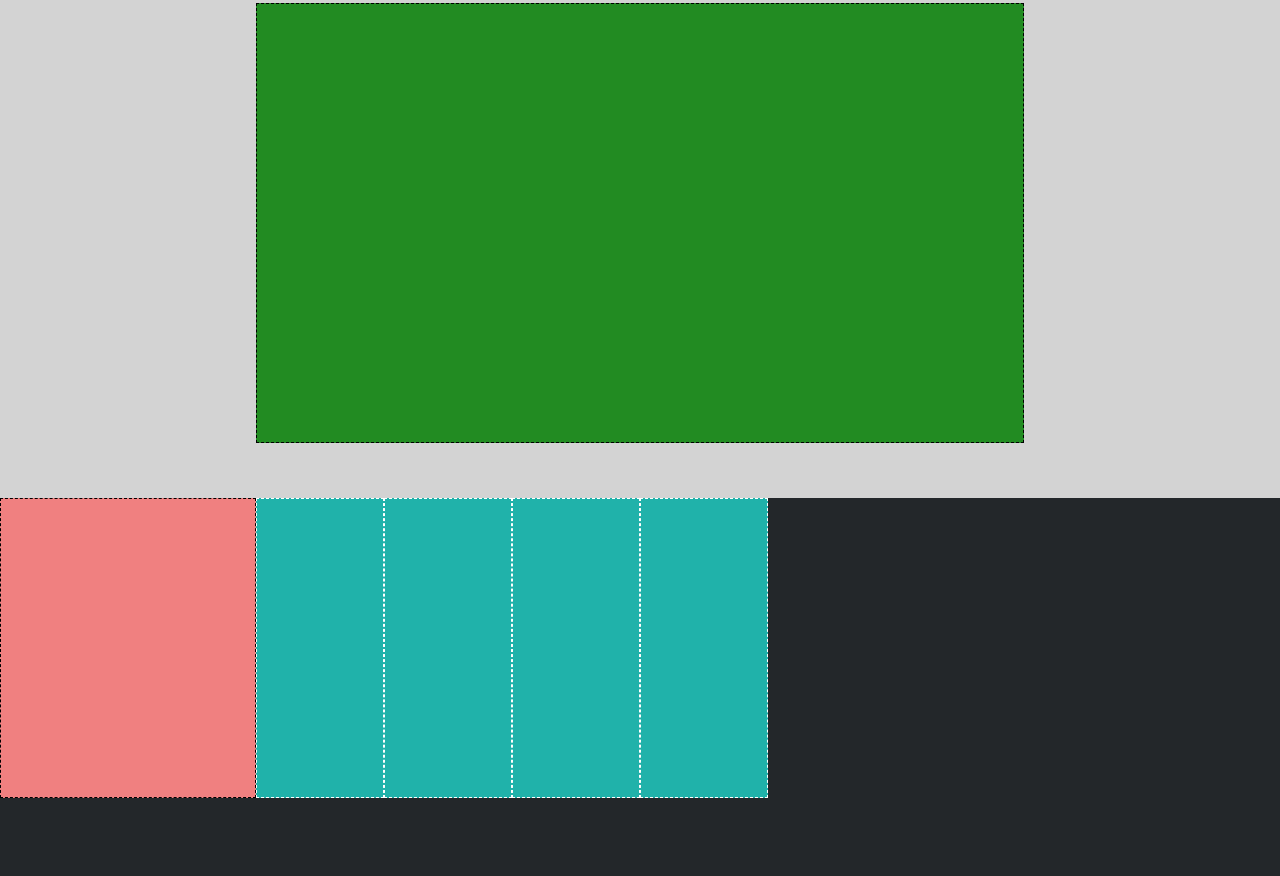
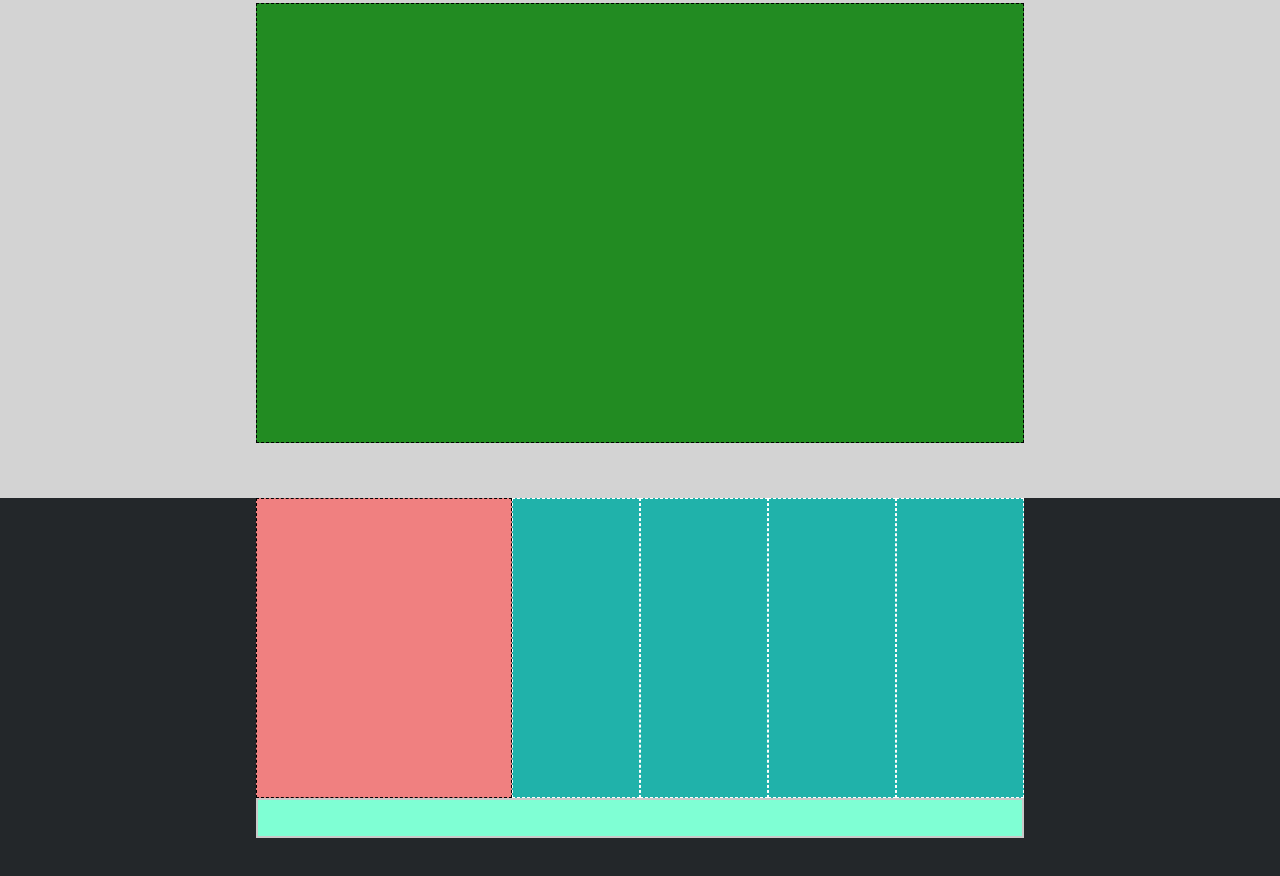
Before and after one commit to GianMarcoPimentel/htmlcss-struttura-discord, a plain HTML site: page index.html in a window 1280 px wide. Shown: the part 1208-2084 px from the top of the page. Drawn offline with Linux system fonts and the light colour scheme.

Commit message:
Costrzione container4

```diff
--- a/css/style.css
+++ b/css/style.css
@@ -200,18 +200,18 @@ footer{
     width: 100%;
     height: 450px;
     background-color: #23272A;
+    display: flex;
+    justify-content: center;
+    align-items: flex-start;
+
 
 }
 footer .container4 {
 
     width: 60%;
     height: 300px;
-
     display: flex;
-    justify-content: center;
-    align-items: center;
-
-
+    flex-wrap: wrap;
 }
 
 footer .container4 .box5{
@@ -226,8 +226,9 @@ footer .container4 .box5{
 
 footer .container4 .box6{
 
-    width: calc(100% / 6);
+    width: calc(100% / 7);
     height: 300px;
+    flex-grow: 1;
 
 
     background-color: #20B2AA;
@@ -235,3 +236,11 @@ footer .container4 .box6{
 
 
 }
+
+footer .container4 .box7{
+    width: 100%;
+    height: 40px;
+    background-color: #7FFFD4;
+    border: 2px #C9C9C9 solid;
+
+}
--- a/index.html
+++ b/index.html
@@ -117,6 +117,10 @@
 
             </main>
 
+            <aside class="box7">
+
+            </aside>
+
 
         </div>
 
```
